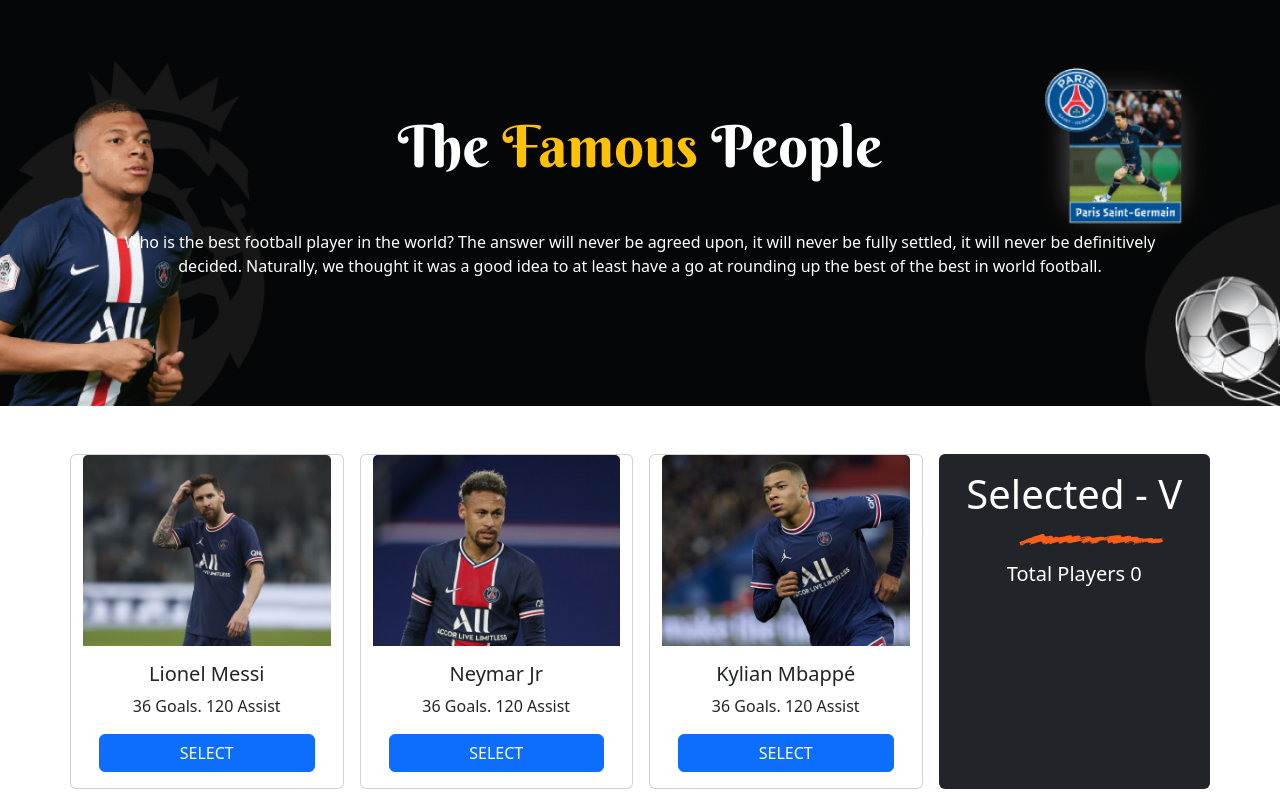
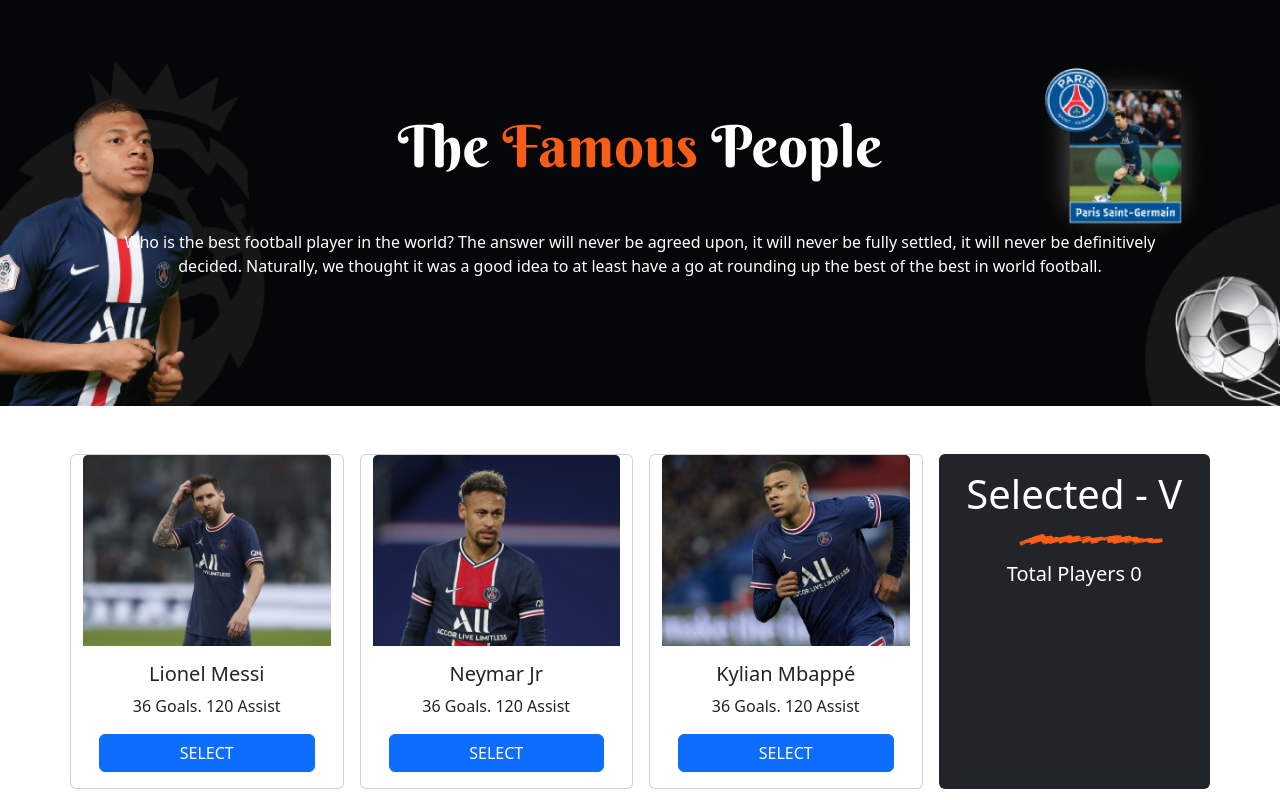
Before and after one commit to saima-sawrin/best-five-players, a plain HTML site: page index.html in a window 1280 px wide. Shown: the top 800 px of the page. Drawn offline with nearby package versions, Linux system fonts and the light colour scheme.

Commit message:
title color change

```diff
--- a/index.html
+++ b/index.html
@@ -14,7 +14,7 @@
  <section class="Top-Section py-5" >
 
     <div class="container text-white p-5 ">
-        <h1 class=" text-center py-3" style="font-family: 'Berkshire Swash';font-size: 58px;"> The <span class="text-warning">Famous </span> People</h1>
+        <h1 class=" text-center py-3" style="font-family: 'Berkshire Swash';font-size: 58px;"> The <span   style="color: rgb(246, 93, 22);">Famous </span> People</h1>
         <img class="img-line" src="images/Line Marker.png" alt="">
         <p class="text-center pb-3">Who is the best football player in the world? The answer will never be agreed upon, it will never be fully settled, it will never be  definitively <br> decided. Naturally, we thought it was a good idea to at least have a go at rounding up the best of the best in world football.</p>
    </div>
```
